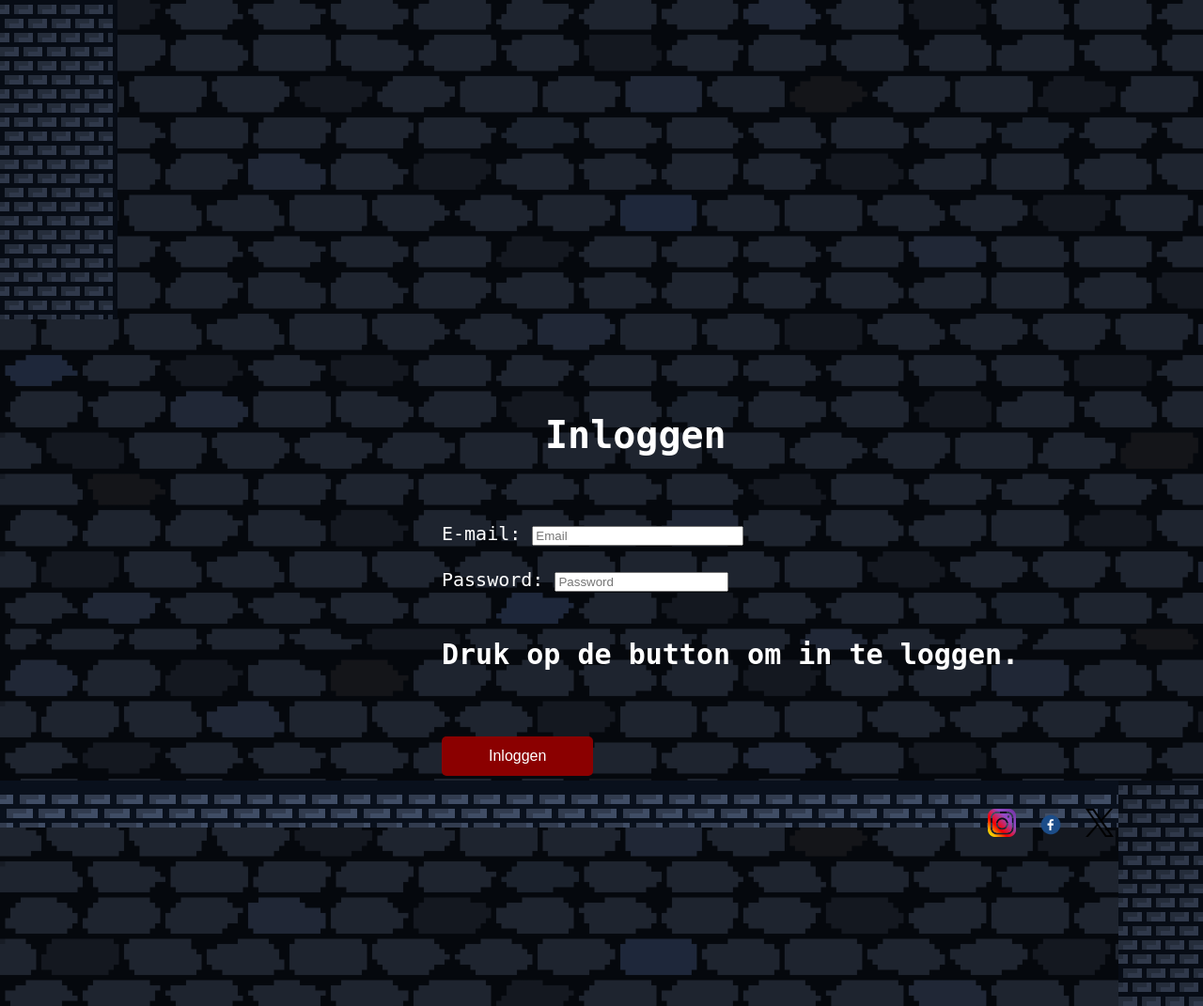
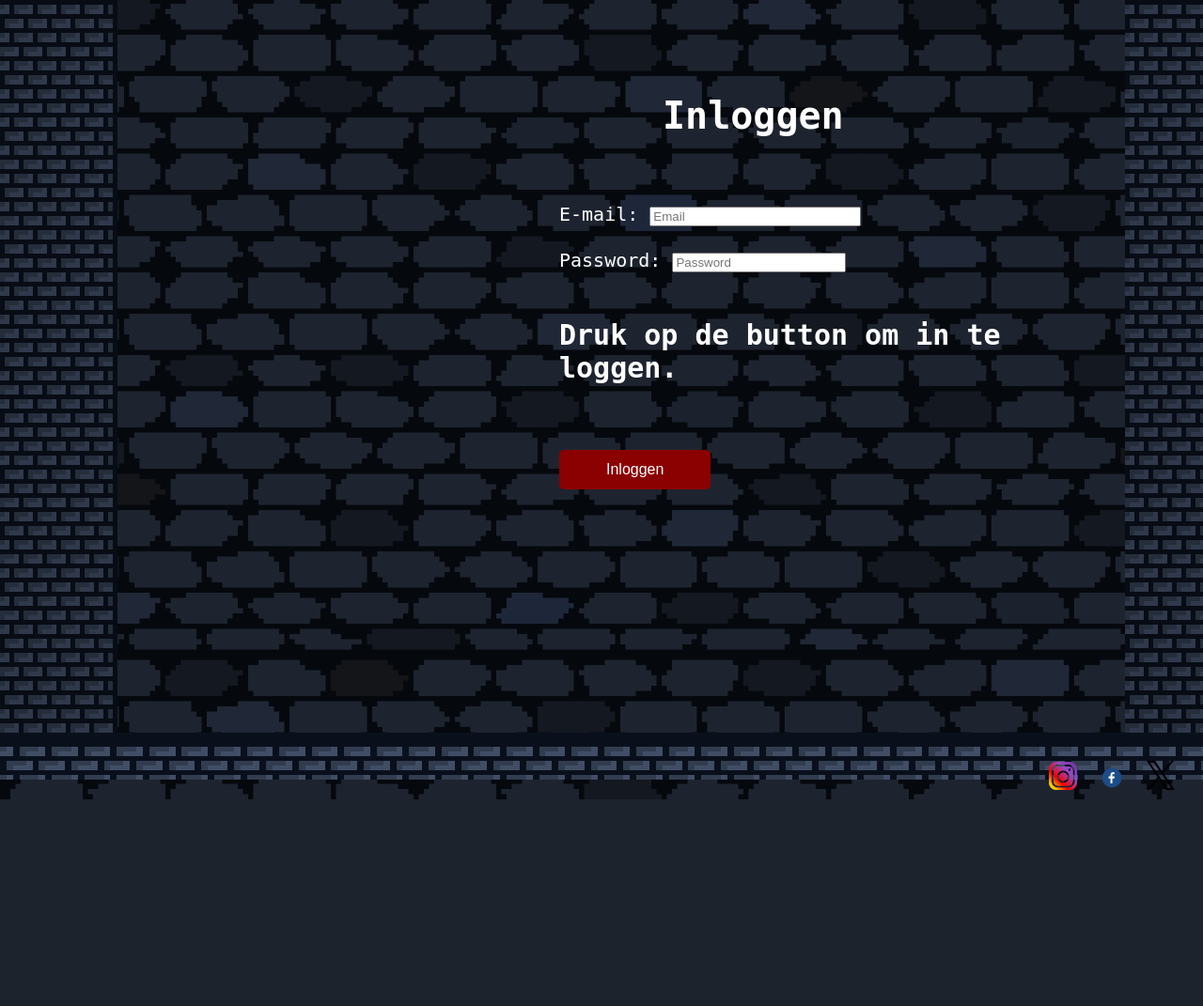
Before and after one commit to RodneyHilgen/Gameblog, a PHP site: page / in a window 1280 px wide. Shown: the part 95-1166 px from the top of the page at 94% size. After the commit the page ends 946 px from the top, so only its background shows below. Run offline with PHP 8.4, Linux system fonts and the light colour scheme; grey boxes are pictures that could not be loaded.

Commit message:
Update inlog.css

```diff
--- a/css/inlog.css
+++ b/css/inlog.css
@@ -122,7 +122,7 @@ nav .search-bar input {
     background-color: #555;
   }
 
-  .iets {
+  .main {
     display: flex;
   }
 
```
